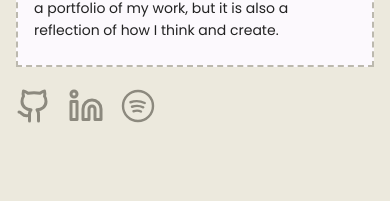
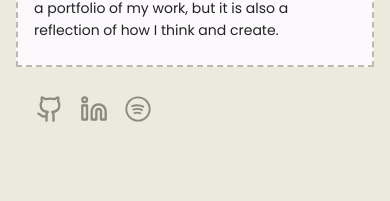
Before and after one commit to la1qa/la1qa.github.io, a React (Vite) app: page / in a window 390 px wide. Shown: the part 451-652 px from the top of the page. Built offline with nearby package versions, Linux system fonts and the light colour scheme.

Commit message:
cover icons size fix

```diff
--- a/src/pages/Blog.tsx
+++ b/src/pages/Blog.tsx
@@ -1,6 +1,14 @@
-import React from 'react';
+import React, { useEffect } from 'react';
 
 const Blog: React.FC = () => {
+  useEffect(() => {
+    // Initialize i18n translations
+    const savedLang = localStorage.getItem("lang") || "en";
+    if (typeof (window as any).setLanguage === 'function') {
+      (window as any).setLanguage(savedLang);
+    }
+  }, []);
+
   return (
     <main className="bd-container l-main">
       <div>
--- a/src/pages/Contact.tsx
+++ b/src/pages/Contact.tsx
@@ -1,8 +1,24 @@
-import React, { useState } from 'react';
+import React, { useState, useEffect } from 'react';
 import styles from './styles/Contact.module.css';
 
 export default function Contact() {
     const [copied, setCopied] = useState(false);
+
+    useEffect(() => {
+        // Initialize i18n translations
+        const savedLang = localStorage.getItem("lang") || "en";
+        if (typeof (window as any).setLanguage === 'function') {
+            (window as any).setLanguage(savedLang);
+        }
+
+        if (typeof window.AOS !== 'undefined') {
+            window.AOS.init({
+                duration: 1000,
+                once: true,
+            });
+            window.AOS.refresh();
+        }
+    }, []);
     const email = 'laiaquerolalturo@gmail.com';
 
     const handleEmailClick = (e: React.MouseEvent) => {
@@ -14,16 +30,17 @@ export default function Contact() {
 
     return (
         <div className={styles.contact}>
-            <span className={styles.subtitle} data-i18n="reach_out">If you want to reach out, email works best.</span>
+            <span className={styles.subtitle} data-i18n="reach_out" data-aos="fade-up">If you want to reach out, email works best.</span>
             <button
                 onClick={handleEmailClick}
                 className={styles.email}
                 style={{ cursor: 'pointer', border: 'none', background: 'none', padding: 0 }}
+                data-aos="fade-up"
             >
                 {copied ? 'Copied!' : email}
             </button>
-            <span data-i18n="find_me_on">...if not, you'll find me on:</span>
-            <div className={styles.socialIcons}>
+            <span data-i18n="find_me_on" data-aos="fade-up">...if not, you'll find me on:</span>
+            <div className={styles.socialIcons} data-aos="fade-up">
                 <a href="https://github.com/la1qa" target="_blank" rel="noopener noreferrer" className={styles.iconLink}>
                     <svg
                         xmlns="http://www.w3.org/2000/svg"
@@ -79,7 +96,7 @@ export default function Contact() {
                     <span>Spotify</span>
                 </a>
             </div>
-            <span data-i18n="based_in">Based in Barcelona. </span>
+            <span data-i18n="based_in" data-aos="fade-up">Based in Barcelona. </span>
         </div>
     );
 }
--- a/src/pages/Home.tsx
+++ b/src/pages/Home.tsx
@@ -47,8 +47,8 @@ const Home: React.FC = () => {
               <a href="https://github.com/la1qa" className={styles.cover__icon} target="_blank" rel="noopener noreferrer">
                 <svg
                   xmlns="http://www.w3.org/2000/svg"
-                  width="36"
-                  height="36"
+                  width="24"
+                  height="24"
                   viewBox="0 0 24 24"
                   fill="none"
                   stroke="currentColor"
@@ -64,8 +64,8 @@ const Home: React.FC = () => {
               <a href="https://linkedin.com/in/laia-querol-alturo" target="_blank" className={styles.cover__icon} rel="noopener noreferrer">
                 <svg
                   xmlns="http://www.w3.org/2000/svg"
-                  width="36"
-                  height="36"
+                  width="24"
+                  height="24"
                   viewBox="0 0 24 24"
                   fill="none"
                   stroke="currentColor"
@@ -82,8 +82,8 @@ const Home: React.FC = () => {
               <a href="https://open.spotify.com/user/x8ra08bclftmmw7pboh8gaptd?si=df8370fe84e64cc2" target="_blank" className={styles.cover__icon} rel="noopener noreferrer">
                 <svg
                   xmlns="http://www.w3.org/2000/svg"
-                  width="36"
-                  height="36"
+                  width="24"
+                  height="24"
                   viewBox="0 0 24 24"
                   fill="none"
                   stroke="currentColor"
--- a/src/pages/styles/Contact.module.css
+++ b/src/pages/styles/Contact.module.css
@@ -33,9 +33,9 @@
 }
 
 .email {
-    font-size: 1.0rem;
+    font-size: 1.1rem;
     font-weight: 500;
-    margin: 0.5rem;
+    margin: 0.75rem;
     text-align: center;
     color: var(--text-gray, #f76c6c);
     text-decoration: none;
--- a/src/pages/styles/Home.module.css
+++ b/src/pages/styles/Home.module.css
@@ -205,15 +205,29 @@
   display: flex;
   flex-direction: row;
   width: max-content;
-  font-size: 1.3rem;
+  font-size: 0.50rem;
   gap: 0.5rem;
+  padding: 1.0rem;
 }
 
 .cover__icon {
   cursor: pointer;
   color: var(--text-gray);
-  font-size: 2.5rem;
-  margin: 0.5rem;
+  font-size: 1rem;
+  margin: 0.25rem;
+}
+
+.cover__icon svg {
+  width: 36px;
+  height: 36px;
+}
+
+@media (max-width: 768px) {
+  .cover__icon svg {
+    width: 28px;
+    height: 28px;
+  }
+
 }
 
 .cover__icon:hover {
@@ -695,13 +709,13 @@
   }
 
   .cover__social {
-    margin-top: 1rem;
+    margin-top: 0.5rem;
     justify-content: flex-start;
   }
 
   .cover__icon {
-    font-size: 2rem;
-    margin: 0.25rem 0.5rem 0.25rem 0;
+    font-size: 1.0rem;
+    margin: 0.25;
   }
 
   .education span{
```
Also changed, not shown: 1 other file (tests, documents, lock files or other folders).
